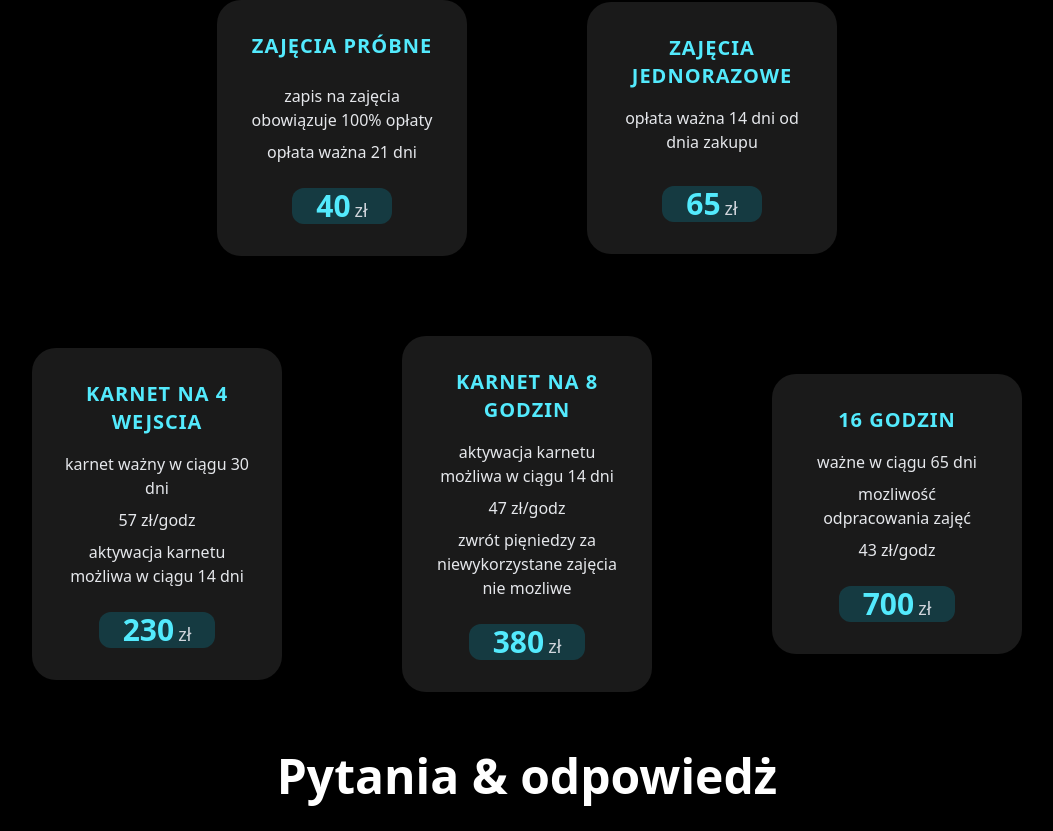
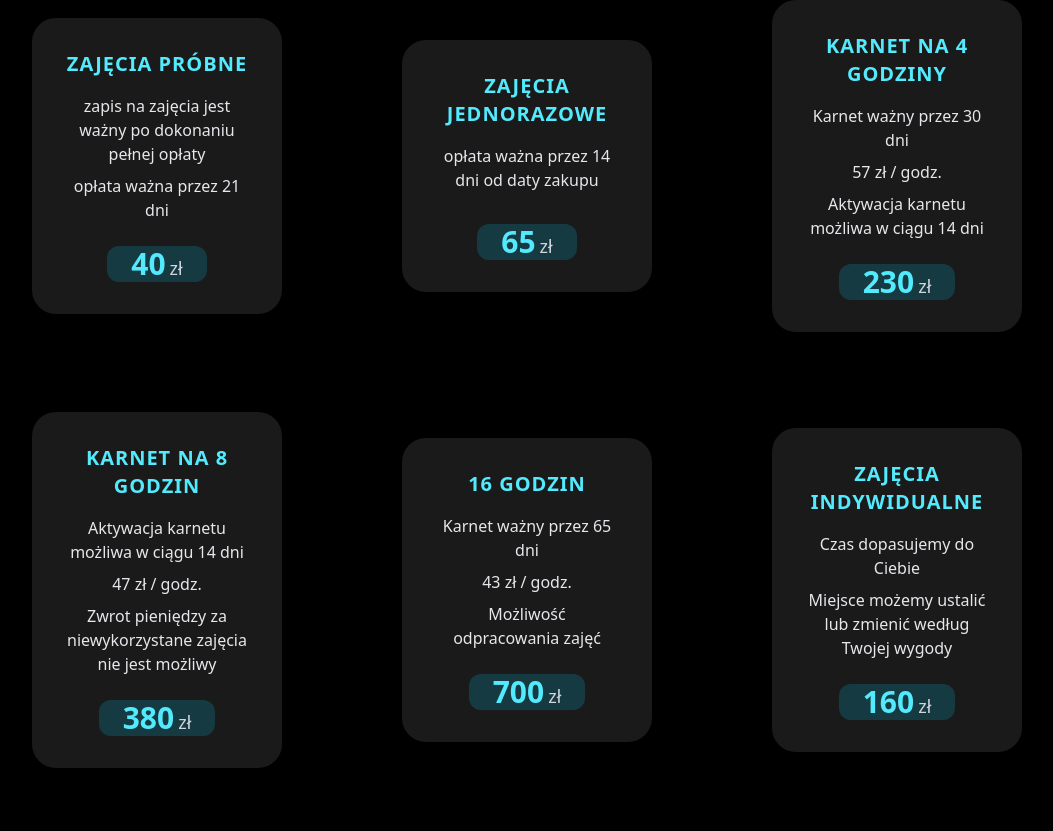
Before and after one commit to NazarKhrolenko/dancegroup, a React (Vite) app: page / in a window 1280 px wide. Shown: the part 948-1779 px from the top of the page, without its empty margins (113-1166 px from the left). Built offline with nearby package versions, Linux system fonts and the light colour scheme.

Commit message:
Final commit2

```diff
--- a/src/components/Contact.jsx
+++ b/src/components/Contact.jsx
@@ -47,7 +47,7 @@ const Contact = () => {
                 </a>
               </p>
               <p>
-                email{" "}
+                e-mail{" "}
                 <a
                   href="mailto:khrystynab4@gmail.com"
                   className="text-indigo-400 hover:underline"
--- a/src/components/Navbar.jsx
+++ b/src/components/Navbar.jsx
@@ -7,7 +7,7 @@ const Navbar = () => {
   const [isMenuOpen, setIsMenuOpen] = React.useState(false);
   const navItems = [
     { name: "Cennik", id: "cennik" },
-    { name: "Pytania / odpowiedż", id: "pytania" },
+    { name: "Pytania", id: "pytania" },
     { name: "Video", id: "galeria" },
     { name: "Kontakt", id: "kontakt" },
   ];
--- a/src/components/Pricing.jsx
+++ b/src/components/Pricing.jsx
@@ -6,47 +6,54 @@ const Pricing = () => {
     {
       title: "   ZAJĘCIA PRÓBNE",
       features: [
-        "",
-        "zapis na zajęcia obowiązuje 100% opłaty",
-        "opłata ważna 21 dni ",
+        "zapis na zajęcia jest ważny po dokonaniu pełnej opłaty",
+        "opłata ważna przez 21 dni ",
       ],
       price: "40 ", // або інша ціна
     },
     {
       title: "zajęcia jednorazowe",
-      features: ["opłata ważna 14 dni od dnia zakupu", "", ""],
+      features: ["opłata ważna przez 14 dni od daty zakupu", "", ""],
       price: "65",
+    },
+    {
+      title: "karnet na 4 godziny",
+      features: [
+        "Karnet ważny przez 30 dni",
+        "57 zł / godz.",
+        "Aktywacja karnetu możliwa w ciągu 14 dni ",
+      ],
+      price: "230",
     },
   ];
 
   const plans = [
     {
-      title: "karnet na 4 wejscia",
-      features: [
-        "karnet ważny w ciągu 30 dni",
-        "57 zł/godz",
-        "aktywacja karnetu możliwa w ciągu 14 dni",
-        ,
-      ],
-      price: "230",
-    },
-    {
       title: "karnet na 8 godzin",
       features: [
-        "aktywacja karnetu możliwa w ciągu 14 dni",
-        "47 zł/godz",
-        "zwrót pięniedzy za niewykorzystane zajęcia nie mozliwe",
+        "Aktywacja karnetu możliwa w ciągu 14 dni",
+        "47 zł / godz.",
+        "Zwrot pieniędzy za niewykorzystane zajęcia nie jest możliwy",
       ],
       price: "380",
     },
     {
       title: "16 godzin",
       features: [
-        "ważne w ciągu 65 dni",
-        "mozliwość odpracowania zajęć",
-        "43 zł/godz",
+        "Karnet ważny przez 65 dni",
+        "43 zł / godz.",
+        "Możliwość odpracowania zajęć",
       ],
       price: "700",
+    },
+    {
+      title: "zajęcia indywidualne",
+      features: [
+        "Czas dopasujemy do Ciebie",
+
+        "Miejsce możemy ustalić lub zmienić według Twojej wygody",
+      ],
+      price: "160",
     },
   ];
   return (
--- a/src/components/Questions.jsx
+++ b/src/components/Questions.jsx
@@ -6,7 +6,7 @@ const Questions = () => {
     {
       question: "Jak mogę zapisać się na zajęcia próbne?",
       answer:
-        "Możesz zapisać się przez formularz lub prywatne wiadomości na Instagramie.",
+        "Możesz zapisać się przez formularz lub prywatne wiadomości na Instagramie. Rezerwacja miejsca obowiązuje po wpłacie 100% kwoty.",
     },
     {
       question: "Ile czasu trwają zajęcia?",
@@ -24,7 +24,7 @@ const Questions = () => {
       className="pt-15 w-[80%] mx-auto flex flex-col justify-center items-center "
     >
       <h2 className="font-bold text-5xl pb-10 text-center">
-        Pytania & odpowiedż
+        Pytania i odpowiedzi
       </h2>
       <div className="w-full flex flex-col gap-3">
         {questionAndAnswers.map((qestionTab, index) => {
```
